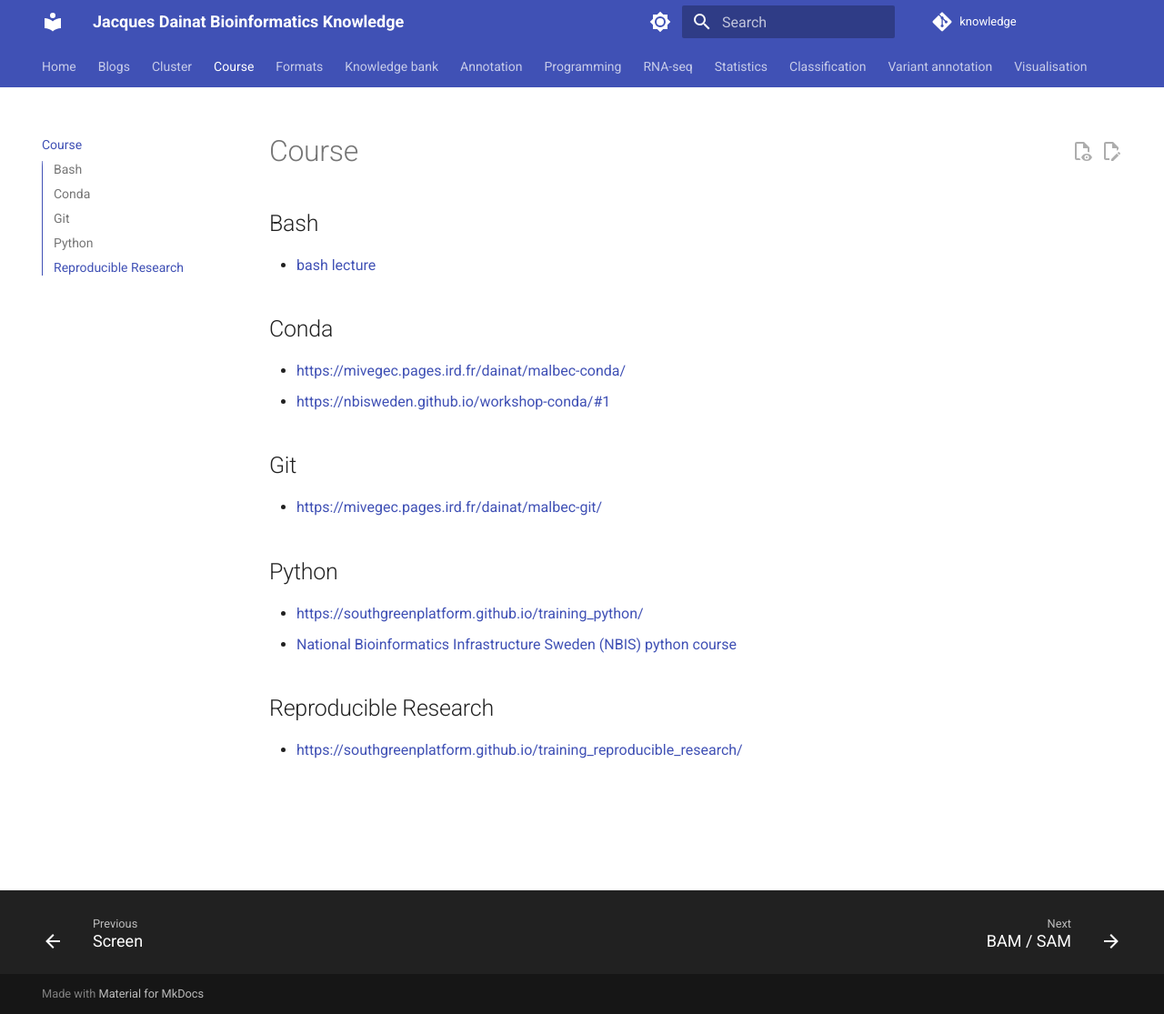
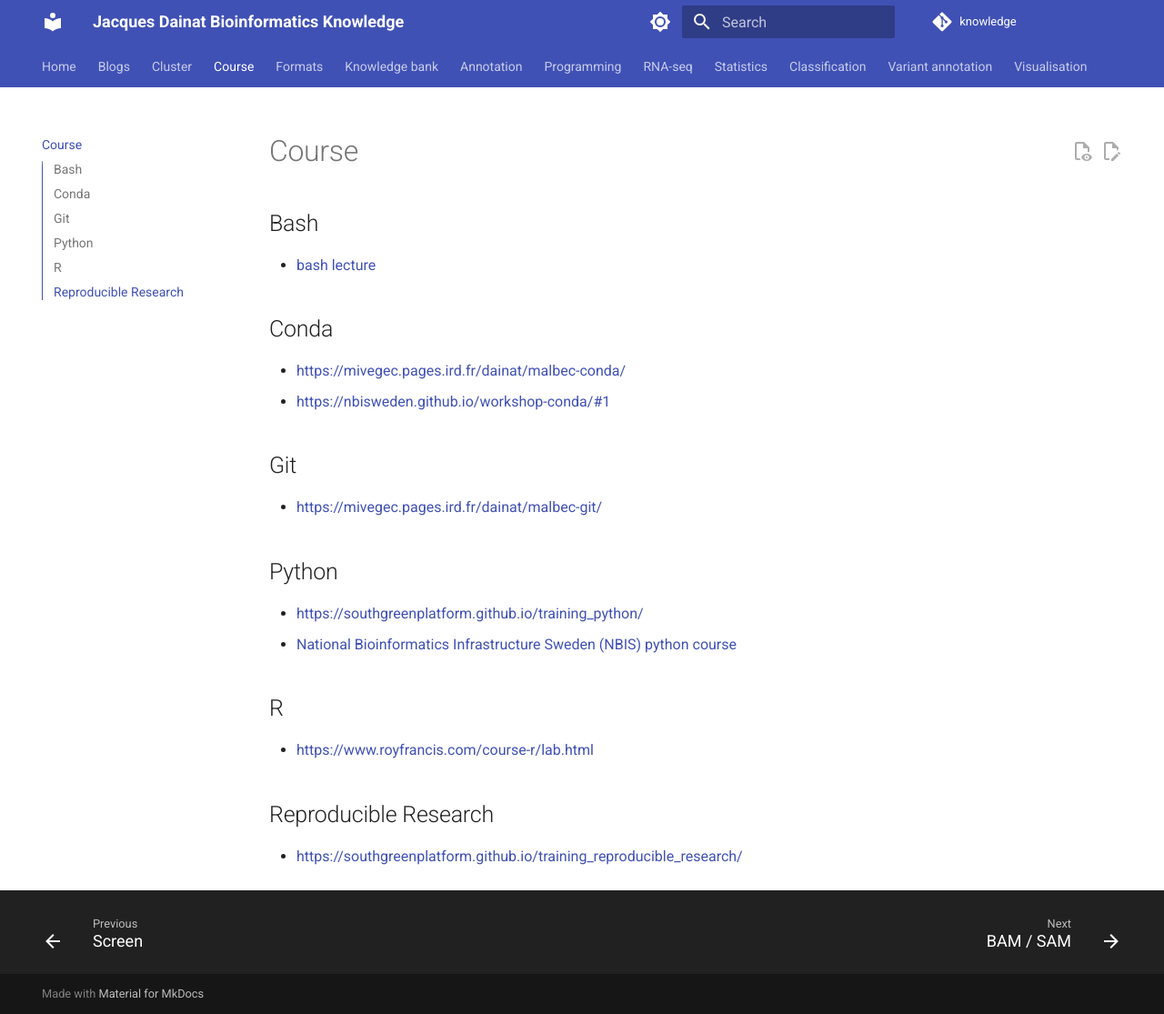
Before and after one commit to Juke34/knowledge, an MkDocs documentation site: the page built from docs/course.md, in a window 1280 px wide and 1115 px high. Shown: the whole window at 91% size. Built offline with MkDocs 1.6.1 and Material for MkDocs 9.7.7, drawn with Linux system fonts in a browser that asks for light colours; comment, search, counter and statistics services are not loaded; some of the changed lines change nothing that is shown.

Commit message:
Update course.md

```diff
--- a/docs/course.md
+++ b/docs/course.md
@@ -16,6 +16,10 @@
 * [https://southgreenplatform.github.io/training_python/](https://southgreenplatform.github.io/training_python/)
 * [National Bioinformatics Infrastructure Sweden (NBIS) python course](https://nbisweden.github.io/workshop-python/)
 
+## R
+
+* [https://www.royfrancis.com/course-r/lab.html](https://www.royfrancis.com/course-r/lab.html)
+
 ## Reproducible Research
 
 * [https://southgreenplatform.github.io/training_reproducible_research/](https://southgreenplatform.github.io/training_reproducible_research/)
```
